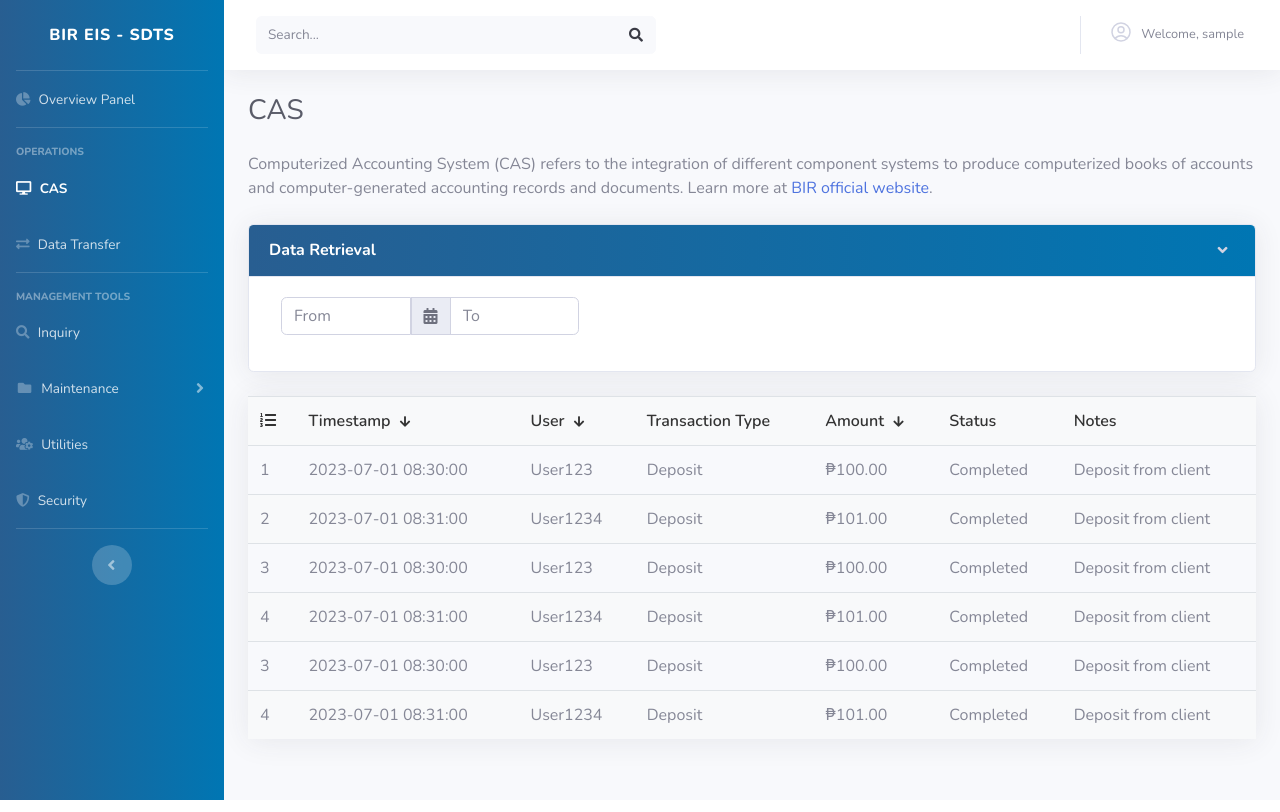
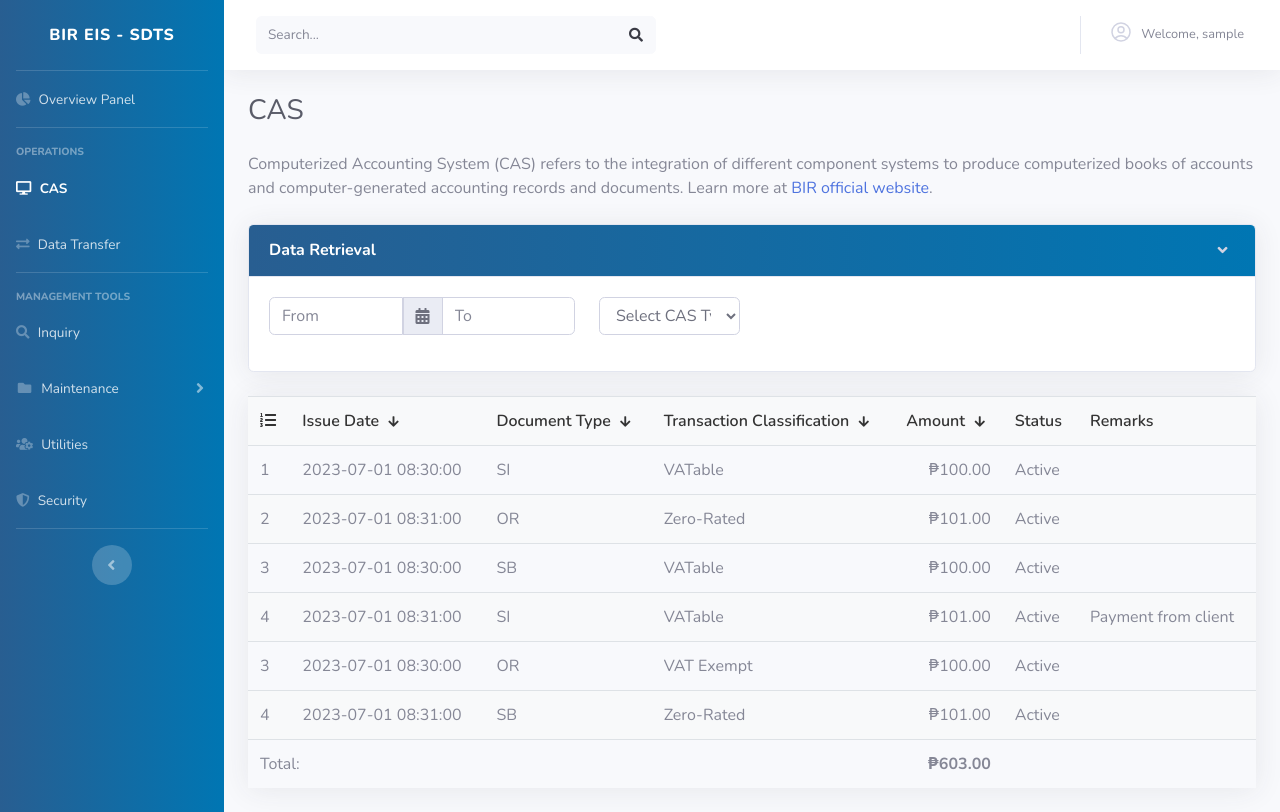
Before and after one commit to Jek1022/casies, a Django app: page /cas/ in a window 1280 px wide. Run offline with Django 4.2, Linux system fonts and the light colour scheme; the visitor is signed in with stand-in values (Sample User, id 1); some libraries are stand-ins or nearby versions.

Commit message:
initial commit

```diff
--- a/cas/templates/cas/index.html
+++ b/cas/templates/cas/index.html
@@ -23,8 +23,8 @@
 
                 <div class="row">
                     <div class="col-md-12">
+                        <div class="row">
                             <div class="col-md-4">
-
                                 <div class="form-group">
                                     <div class="input-group" id="date-range">
                                         <input type="text" class="form-control" name="start" placeholder="From" required data-provide="datepicker" data-date-autoclose="true" data-date-format="yyyy-mm-dd">
@@ -32,6 +32,16 @@
                                             <span class="input-group-text"><i class="fas fa-calendar-alt"></i></span>
                                         </div>
                                         <input type="text" class="form-control" name="end" placeholder="To" required data-provide="datepicker" data-date-autoclose="true" data-date-format="yyyy-mm-dd">
+                                    </div>
+                                </div>
+                            </div>
+                            <div class="col-md-2">
+                                <div class="form-group">
+                                    <select class="form-control" id="casType">
+                                        <option value="" disabled selected>Select CAS Type</option>
+                                        <option value="01">iES Advertisng</option>
+                                        <option value="02">Circulation System</option>
+                                    </select>
                                 </div>
                             </div>
                         </div>
@@ -64,70 +74,77 @@
                 <thead>
                     <tr>
                         <th><i class="fas fa-list-ol"></i></th>
-                        <th class="sortable-column" data-sort="date">Timestamp <i class="fas fa-arrow-down"></i></th>
-                        <th class="sortable-column" data-sort="user">User <i class="fas fa-arrow-down"></i></th>
-                        <th>Transaction Type</th>
+                        <th class="sortable-column" data-sort="date">Issue Date <i class="fas fa-arrow-down"></i></th>
+                        <th class="sortable-column" data-sort="user">Document Type <i class="fas fa-arrow-down"></i></th>
+                        <th class="sortable-column" data-sort="transaction-classification">Transaction Classification <i class="fas fa-arrow-down"></i></th>
                         <th class="sortable-column" data-sort="amount">Amount <i class="fas fa-arrow-down"></i></th>
                         <th>Status</th>
-                        <th>Notes</th>
+                        <th>Remarks</th>
                     </tr>
                 </thead>
                 <tbody>
                     <tr data-id="1">
                         <td class="show-details">1</td>
                         <td data-date="2023-07-01 08:30:00">2023-07-01 08:30:00</td>
-                        <td data-user="User123">User123</td>
-                        <td>Deposit</td>
-                        <td data-amount="100.00">₱100.00</td>
-                        <td>Completed</td>
-                        <td>Deposit from client</td>
+                        <td data-user="SI">SI</td>
+                        <td data-transaction-classification="VATable">VATable</td>
+                        <td class="number-right" data-amount="100.00">₱100.00</td>
+                        <td>Active</td>
+                        <td></td>
                     </tr>
                     <tr data-id="2">
                         <td class="show-details">2</td>
                         <td data-date="2023-07-01 08:31:00">2023-07-01 08:31:00</td>
-                        <td data-user="User1234">User1234</td>
-                        <td>Deposit</td>
-                        <td data-amount="101.00">₱101.00</td>
-                        <td>Completed</td>
-                        <td>Deposit from client</td>
+                        <td data-user="OR">OR</td>
+                        <td data-transaction-classification="Zero-Rated">Zero-Rated</td>
+                        <td class="number-right" data-amount="101.00">₱101.00</td>
+                        <td>Active</td>
+                        <td></td>
                     </tr>
                     <tr data-id="3">
                         <td class="show-details">3</td>
                         <td data-date="2023-07-01 08:30:00">2023-07-01 08:30:00</td>
-                        <td data-user="User123">User123</td>
-                        <td>Deposit</td>
-                        <td data-amount="100.00">₱100.00</td>
-                        <td>Completed</td>
-                        <td>Deposit from client</td>
+                        <td data-user="SB">SB</td>
+                        <td data-transaction-classification="VATable">VATable</td>
+                        <td class="number-right" data-amount="100.00">₱100.00</td>
+                        <td>Active</td>
+                        <td></td>
                     </tr>
                     <tr data-id="4">
                         <td class="show-details">4</td>
                         <td data-date="2023-07-01 08:31:00">2023-07-01 08:31:00</td>
-                        <td data-user="User1234">User1234</td>
-                        <td>Deposit</td>
-                        <td data-amount="101.00">₱101.00</td>
-                        <td>Completed</td>
-                        <td>Deposit from client</td>
+                        <td data-user="SI">SI</td>
+                        <td data-transaction-classification="VATable">VATable</td>
+                        <td class="number-right" data-amount="101.00">₱101.00</td>
+                        <td>Active</td>
+                        <td>Payment from client</td>
                     </tr>
                     <tr data-id="3">
                         <td class="show-details">3</td>
                         <td data-date="2023-07-01 08:30:00">2023-07-01 08:30:00</td>
-                        <td data-user="User123">User123</td>
-                        <td>Deposit</td>
-                        <td data-amount="100.00">₱100.00</td>
-                        <td>Completed</td>
-                        <td>Deposit from client</td>
+                        <td data-user="OR">OR</td>
+                        <td data-transaction-classification="VAT Exempt">VAT Exempt</td>
+                        <td class="number-right" data-amount="100.00">₱100.00</td>
+                        <td>Active</td>
+                        <td></td>
                     </tr>
                     <tr data-id="4">
                         <td class="show-details">4</td>
                         <td data-date="2023-07-01 08:31:00">2023-07-01 08:31:00</td>
-                        <td data-user="User1234">User1234</td>
-                        <td>Deposit</td>
-                        <td data-amount="101.00">₱101.00</td>
-                        <td>Completed</td>
-                        <td>Deposit from client</td>
+                        <td data-user="SB">SB</td>
+                        <td data-transaction-classification="Zero-Rated">Zero-Rated</td>
+                        <td class="number-right" data-amount="101.00">₱101.00</td>
+                        <td>Active</td>
+                        <td></td>
                     </tr>
                 </tbody>
+                <tfoot>
+                    <tr>
+                        <td colspan="4">Total:</td>
+                        <td class="number-right"><b>₱603.00</b></td>
+                        <td colspan="2"></td>
+                    </tr>
+                </tfoot>
             </table>
         </div>
     </div>
--- a/static/css/custom.css
+++ b/static/css/custom.css
@@ -30,6 +30,9 @@
     font-weight: bold;
 }
 
+.number-right{
+    text-align: right !important;
+}
 
 /* index list */
 .table {
```
Lines whose indentation alone changed are shown as unchanged.
